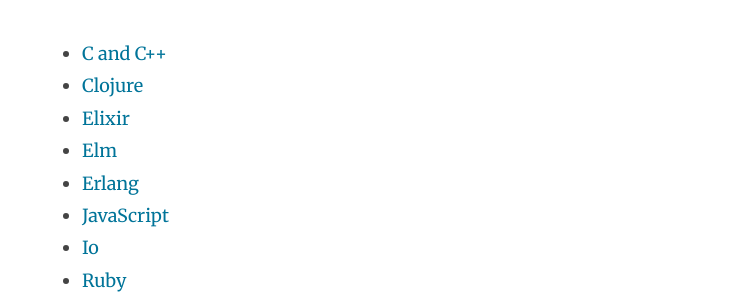
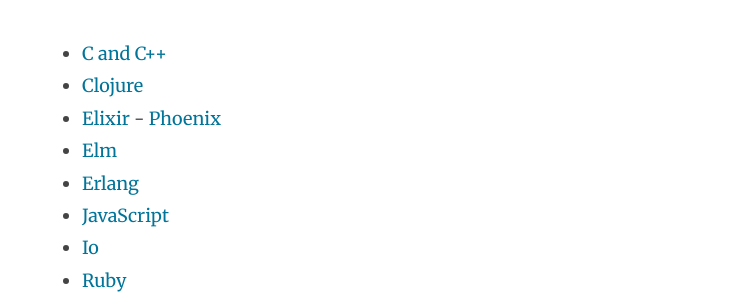
Before and after one commit to nithinbekal/nithinbekal.github.io, a Jekyll site: the page built from notes/lang.md, in a window 1280 px wide. Shown: the part 216-516 px from the top of the page, without its empty margins (258-1011 px from the left). Built offline with Jekyll 4.4.1, drawn with Linux system fonts in a browser that asks for light colours.

Commit message:
Add link to phoenix notes

```diff
--- a/notes/lang.md
+++ b/notes/lang.md
@@ -6,7 +6,7 @@
 
 * [C and C++](/notes/c.html)
 * [Clojure](/notes/clojure.html)
-* [Elixir](/notes/elixir.html)
+* [Elixir](/notes/elixir.html) - [Phoenix](/notes/phoenix.html)
 * [Elm](/notes/elm.html)
 * [Erlang](/notes/erlang.html)
 * [JavaScript](/notes/js.html)
```
